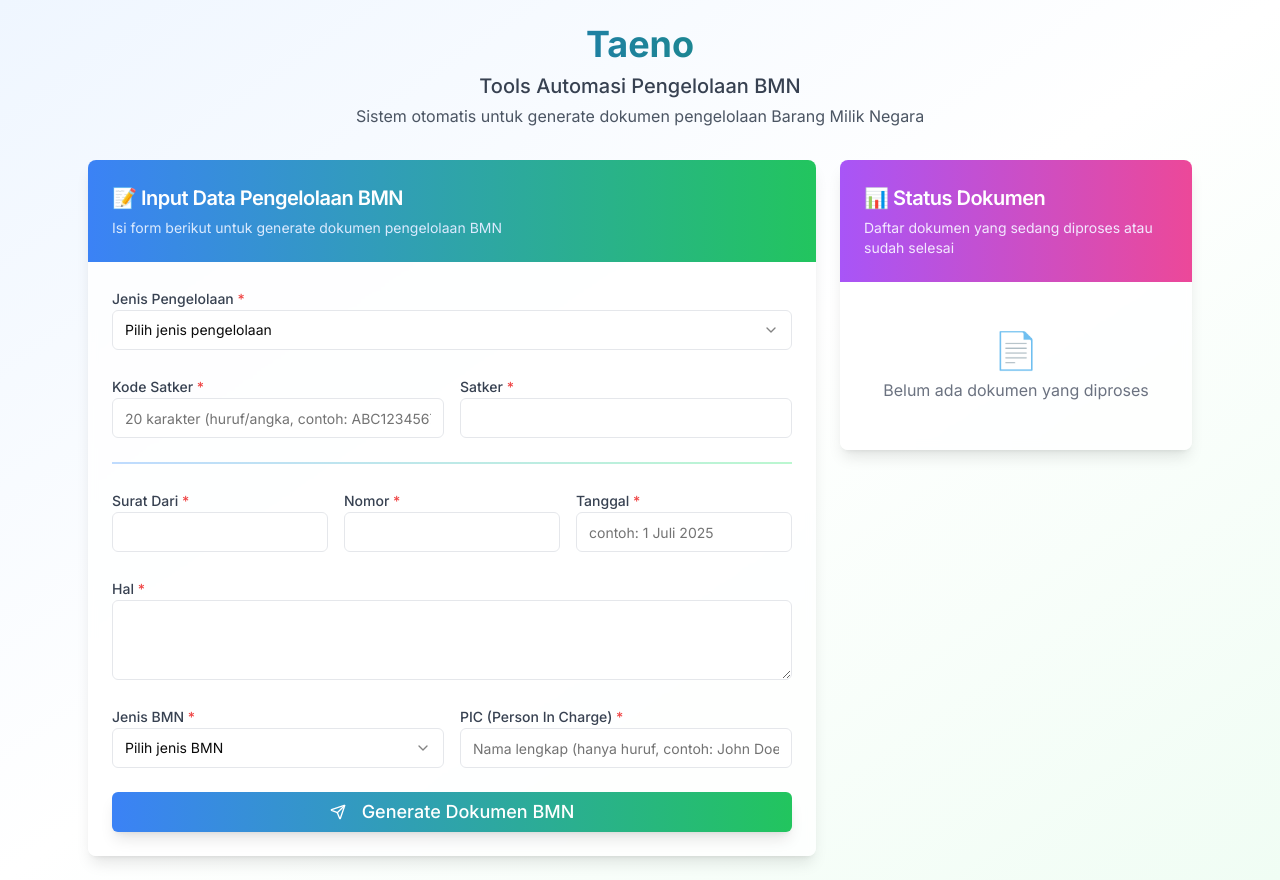
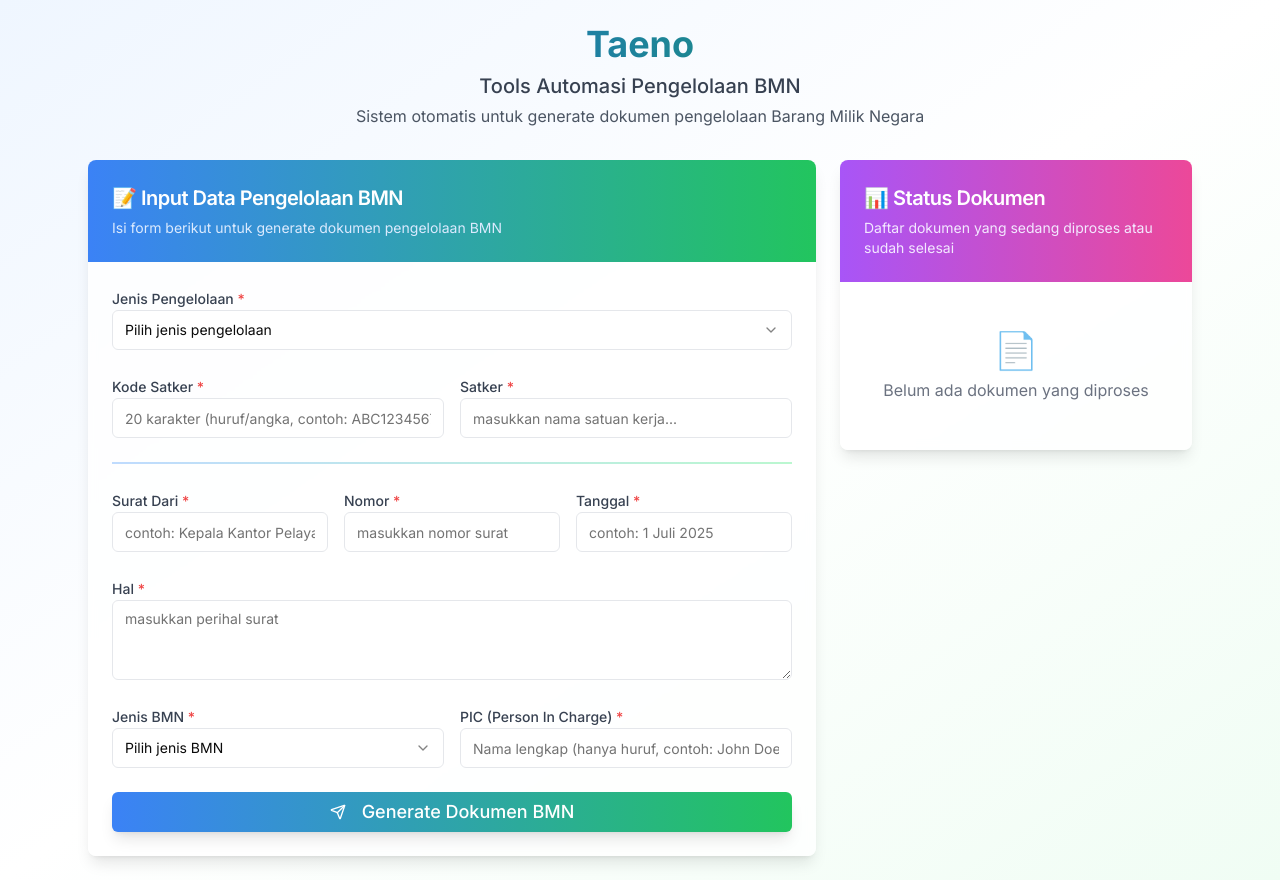
Before and after one commit to fahrialnusantara/webhook-pengelolaan, a Next.js app: page / in a window 1280 px wide. Built offline with nearby package versions, Linux system fonts and the light colour scheme.

Commit message:
Update page.tsx

```diff
--- a/app/page.tsx
+++ b/app/page.tsx
@@ -470,6 +470,7 @@ export default function BMNTools() {
                         value={formData.satker}
                         onChange={(e) => handleInputChange("satker", e.target.value)}
                         className="border-gray-200 focus:border-blue-400"
+                        placeholder="masukkan nama satuan kerja..."
                         required
                       />
                     </div>
@@ -490,6 +491,7 @@ export default function BMNTools() {
                         value={formData.suratDari}
                         onChange={(e) => handleInputChange("suratDari", e.target.value)}
                         className="border-gray-200 focus:border-blue-400"
+                        placeholder="contoh: Kepala Kantor Pelayanan......"
                         required
                       />
                     </div>
@@ -502,6 +504,7 @@ export default function BMNTools() {
                         value={formData.nomor}
                         onChange={(e) => handleInputChange("nomor", e.target.value)}
                         className="border-gray-200 focus:border-blue-400"
+                        placeholder="masukkan nomor surat"
                         required
                       />
                     </div>
@@ -530,6 +533,7 @@ export default function BMNTools() {
                       value={formData.hal}
                       onChange={(e) => handleInputChange("hal", e.target.value)}
                       className="border-gray-200 focus:border-blue-400"
+                      placeholder="masukkan perihal surat"
                       required
                     />
                   </div>
```
